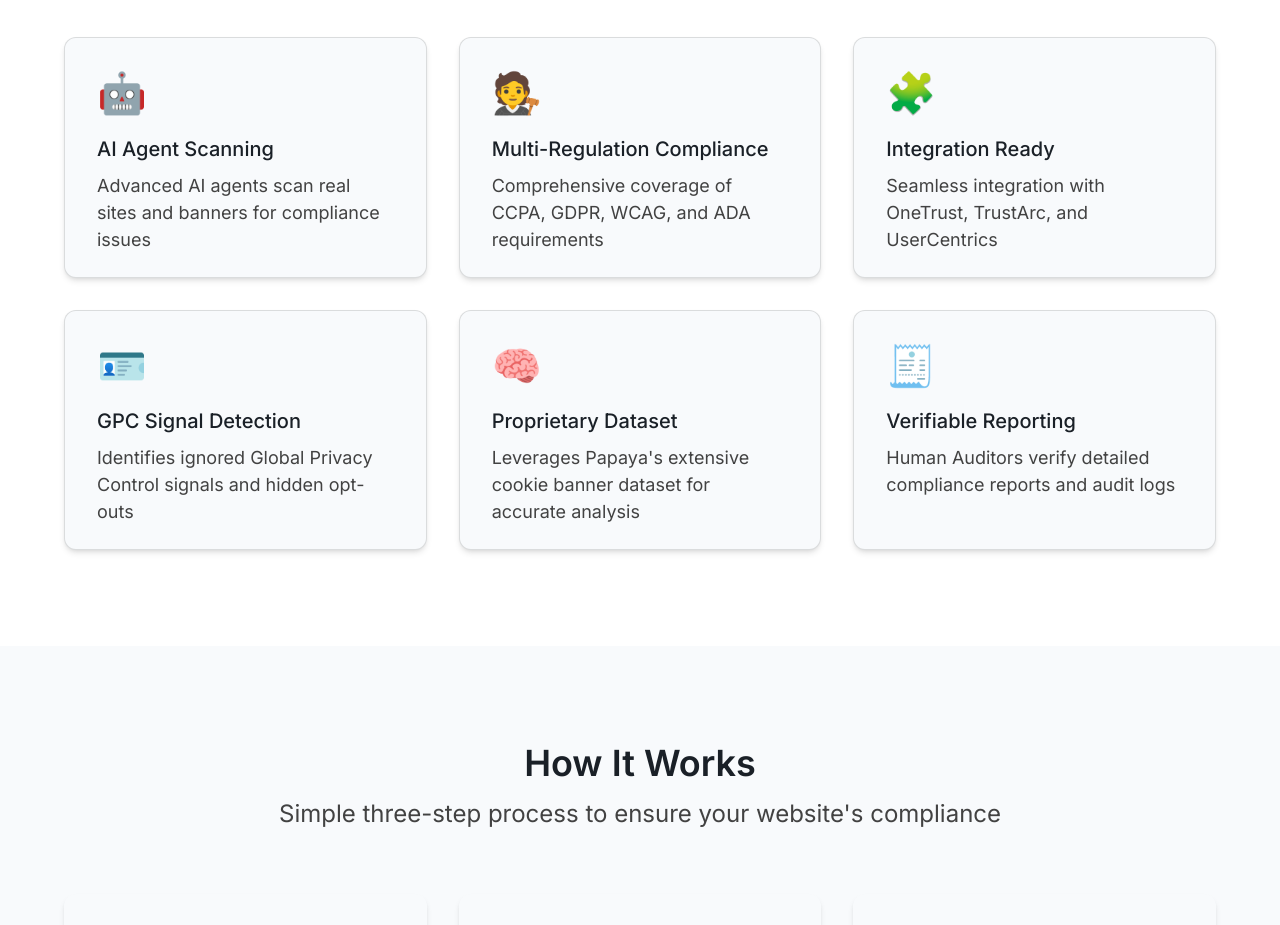
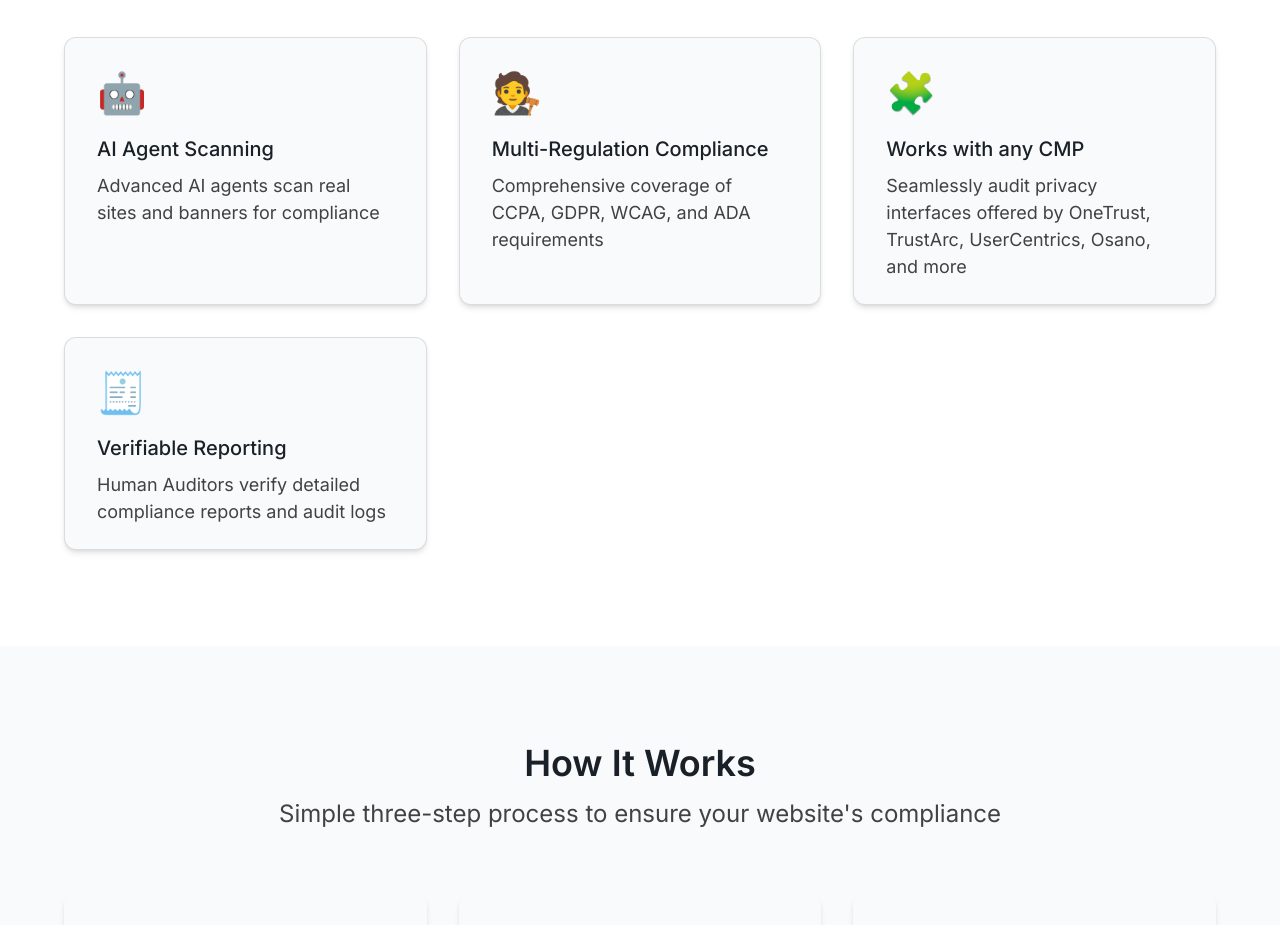
Before and after one commit to papayaverse/agent_carica, a React (Vite) app: page / in a window 1280 px wide. Shown: the part 3280-4205 px from the top of the page. Built offline with nearby package versions, Linux system fonts and the light colour scheme.

Commit message:
added more stuff

```diff
--- a/src/components/FeaturesSection.jsx
+++ b/src/components/FeaturesSection.jsx
@@ -52,7 +52,7 @@ const FeaturesSection = () => {
     {
       icon: '🤖',
       title: 'AI Agent Scanning',
-      description: 'Advanced AI agents scan real sites and banners for compliance issues',
+      description: 'Advanced AI agents scan real sites and banners for compliance',
     },
     {
       icon: '🧑‍⚖️',
@@ -61,18 +61,8 @@ const FeaturesSection = () => {
     },
     {
       icon: '🧩',
-      title: 'Integration Ready',
-      description: 'Seamless integration with OneTrust, TrustArc, and UserCentrics',
-    },
-    {
-      icon: '🪪',
-      title: 'GPC Signal Detection',
-      description: 'Identifies ignored Global Privacy Control signals and hidden opt-outs',
-    },
-    {
-      icon: '🧠',
-      title: 'Proprietary Dataset',
-      description: 'Leverages Papaya\'s extensive cookie banner dataset for accurate analysis',
+      title: 'Works with any CMP',
+      description: 'Seamlessly audit privacy interfaces offered by OneTrust, TrustArc, UserCentrics, Osano, and more',
     },
     {
       icon: '🧾',
```
